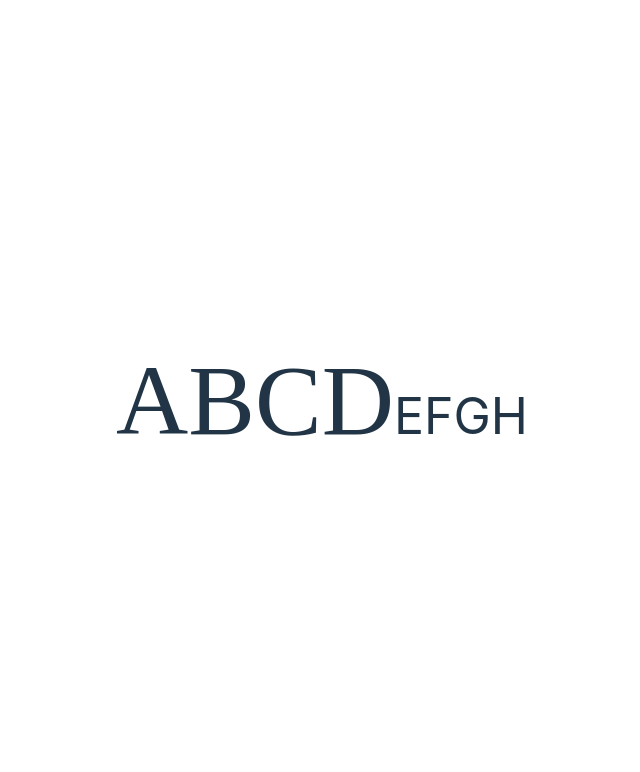
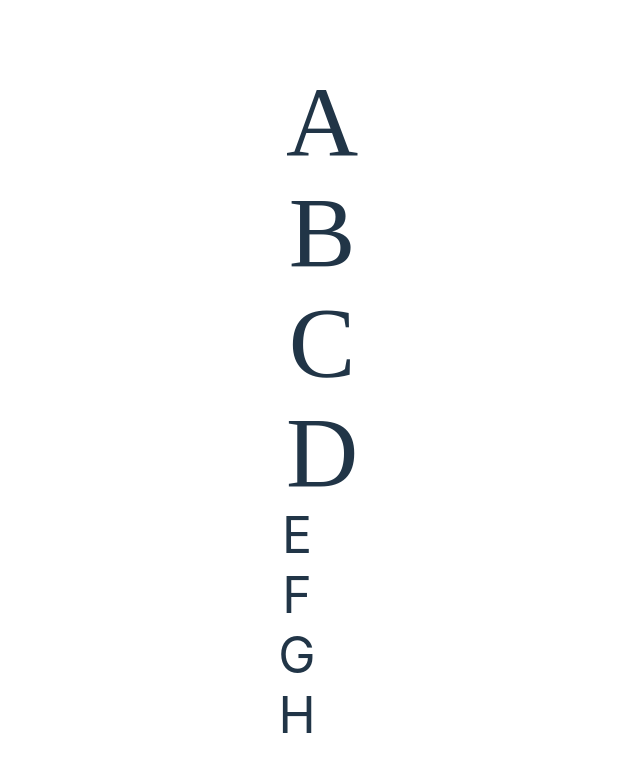
Before and after one commit to Gobluebro/Mock-Ichiban-Kuji-Website, a React (Vite) app: page / in a window 1280 px wide. Shown: the top 772 px of the page, without its empty margins (318-958 px from the left). Built offline with nearby package versions, Linux system fonts and the light colour scheme; a web font is replaced by a local one.

Commit message:
Start flexing and spacing these letters out

```diff
--- a/src/components/Letters/Letter/Letter.tsx
+++ b/src/components/Letters/Letter/Letter.tsx
@@ -10,6 +10,8 @@ const Letter = (props: Props) => {
   const largeLetterFont = "Italianno";
 
   const spanStyle = {
+    width: isLargeLetter ? "100px" : "50px",
+    height: isLargeLetter ? "100px" : "50px",
     fontFamily: isLargeLetter ? largeLetterFont : "",
     fontSize: isLargeLetter ? "100px" : "50px",
   };
--- a/src/components/Letters/LetterGrid/LetterGrid.tsx
+++ b/src/components/Letters/LetterGrid/LetterGrid.tsx
@@ -8,8 +8,14 @@ interface Props {
 const LetterGrid = (props: Props) => {
   const { prizes } = props;
 
+  const GridStyles = {
+    display: "flex",
+    flexDirection: "column",
+    gap: "10px",
+  };
+
   return (
-    <div>
+    <div style={GridStyles}>
       {prizes.map((prize, i) => (
         <Letter key={i} prize={prize} />
       ))}
```
